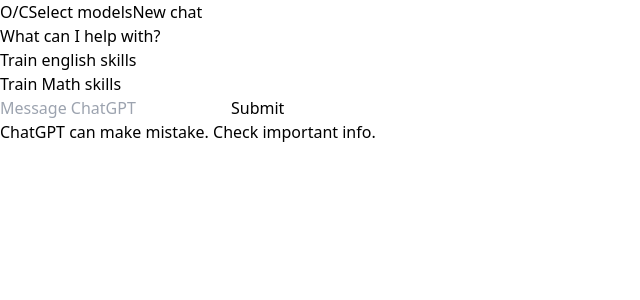
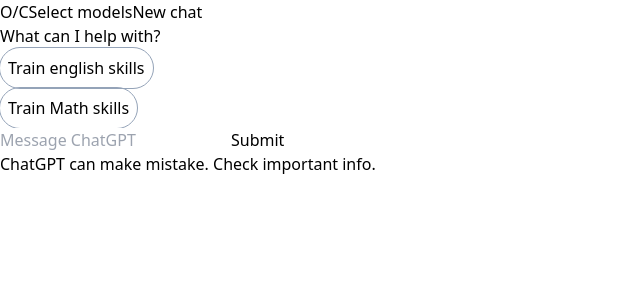
Before and after one commit to DuzDao/clone_gpt_website, a Next.js app in the folder chatgpt-clone/: page /conversation in a window 1280 px wide. Shown: the top 300 px of the page, without its empty margins (0-640 px from the left). Built offline with nearby package versions, Linux system fonts and the light colour scheme.

Commit message:
css: style canDoItem

```diff
--- a/chatgpt-clone/app/components/UI/CanDoItem.tsx
+++ b/chatgpt-clone/app/components/UI/CanDoItem.tsx
@@ -3,12 +3,17 @@
 
 const CanDoItem = ({ createNewConversation, title }: any) => {
   return (
-    <>
-      <Form action={createNewConversation}>
+    <li className="inline">
+      <Form className="inline" action={createNewConversation}>
         <input type="hidden" name="title" value={title} />
-        <button type="submit">{title}</button>
+        <button
+          type="submit"
+          className="outline hover:bg-slate-100 outline-1 outline-slate-400 rounded-3xl p-2"
+        >
+          {title}
+        </button>
       </Form>
-    </>
+    </li>
   );
 };
 
```
